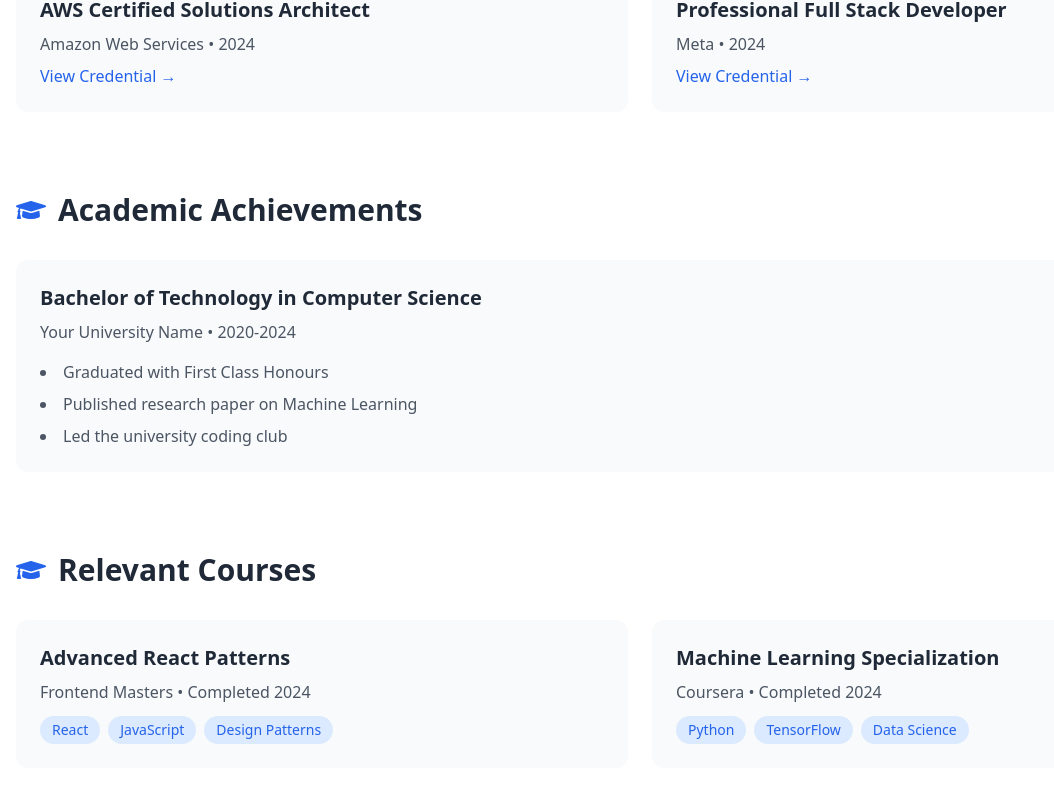
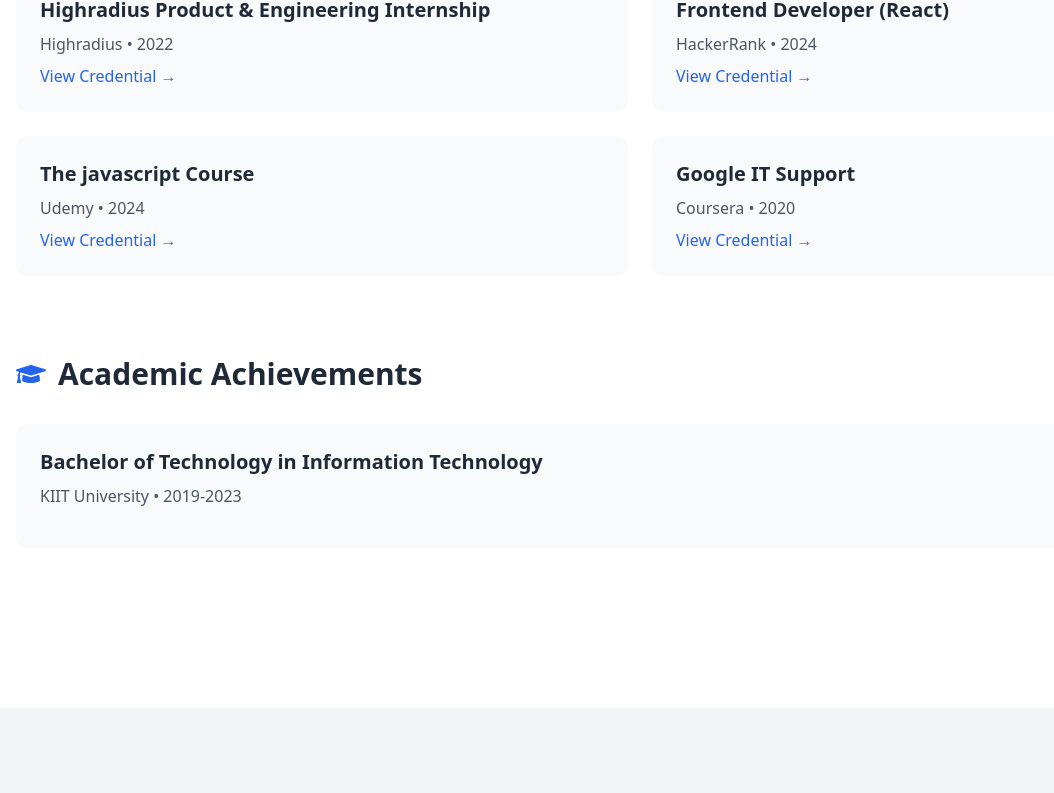
Before and after one commit to Abstract-ak/My_portfolio, a React (Vite) app: page / in a window 1280 px wide. Shown: the part 6899-7692 px from the top of the page, without its empty margins (0-1054 px from the left). Built offline with nearby package versions, Linux system fonts and the light colour scheme.

Commit message:
Academics and achievements section updated

```diff
--- a/src/components/Blog.jsx
+++ b/src/components/Blog.jsx
@@ -47,42 +47,42 @@ const Blog = () => {
     ],
     certifications: [
       {
-        title: "AWS Certified Solutions Architect",
-        issuer: "Amazon Web Services",
+        title: "Highradius Product & Engineering Internship",
+        issuer: "Highradius",
+        date: "2022",
+        credentialLink:
+          "https://drive.google.com/file/d/1_SKjqk_JvFORNsOulySPnQXowN-s8vri/view?usp=sharing",
+      },
+      {
+        title: "Frontend Developer (React)",
+        issuer: "HackerRank",
+        date: "2024",
+        credentialLink: "https://www.hackerrank.com/certificates/7488ad6a8ed1",
+      },
+      {
+        title: "The javascript Course",
+        issuer: "Udemy",
         date: "2024",
         credentialLink: "#",
       },
       {
-        title: "Professional Full Stack Developer",
-        issuer: "Meta",
-        date: "2024",
-        credentialLink: "#",
+        title: "Google IT Support",
+        issuer: "Coursera",
+        date: "2020",
+        credentialLink:
+          "https://coursera.org/share/f7b8d5a8903b8430c3c45d4e30c98bd8",
       },
     ],
     academics: [
       {
-        title: "Bachelor of Technology in Computer Science",
-        institution: "Your University Name",
-        year: "2020-2024",
-        achievements: [
-          "Graduated with First Class Honours",
-          "Published research paper on Machine Learning",
-          "Led the university coding club",
-        ],
-      },
-    ],
-    courses: [
-      {
-        title: "Advanced React Patterns",
-        platform: "Frontend Masters",
-        completionDate: "2024",
-        skills: ["React", "JavaScript", "Design Patterns"],
-      },
-      {
-        title: "Machine Learning Specialization",
-        platform: "Coursera",
-        completionDate: "2024",
-        skills: ["Python", "TensorFlow", "Data Science"],
+        title: "Bachelor of Technology in Information Technology",
+        institution: "KIIT University",
+        year: "2019-2023",
+        // achievements: [
+        //   "Graduated with First Class Honours",
+        //   "Published research paper on Machine Learning",
+        //   "Led the university coding club",
+        // ],
       },
     ],
     linkedinPosts: [
@@ -324,49 +324,13 @@ const Blog = () => {
               <div className="text-gray-600 dark:text-gray-400 mb-4">
                 {academic.institution} • {academic.year}
               </div>
-              <ul className="list-disc list-inside space-y-2 text-gray-600 dark:text-gray-400">
+              {/* <ul className="list-disc list-inside space-y-2 text-gray-600 dark:text-gray-400">
                 {academic.achievements.map((achievement, achieveIndex) => (
                   <li key={achieveIndex}>{achievement}</li>
                 ))}
-              </ul>
+              </ul> */}
             </motion.div>
           ))}
-        </div>
-
-        {/* Relevant Courses Section */}
-        <div>
-          <h3 className="text-3xl font-bold text-gray-800 dark:text-white mb-8 flex items-center gap-3">
-            <FaGraduationCap className="text-blue-600 dark:text-yellow-500" />
-            Relevant Courses
-          </h3>
-          <div className="grid grid-cols-1 md:grid-cols-2 gap-6">
-            {content.courses.map((course, index) => (
-              <motion.div
-                key={index}
-                initial={{ opacity: 0, y: 20 }}
-                whileInView={{ opacity: 1, y: 0 }}
-                transition={{ delay: index * 0.1 }}
-                className="bg-gray-50 dark:bg-zinc-900/50 p-6 rounded-xl"
-              >
-                <h4 className="text-xl font-bold text-gray-800 dark:text-white mb-2">
-                  {course.title}
-                </h4>
-                <div className="text-gray-600 dark:text-gray-400 mb-3">
-                  {course.platform} • Completed {course.completionDate}
-                </div>
-                <div className="flex flex-wrap gap-2">
-                  {course.skills.map((skill, skillIndex) => (
-                    <span
-                      key={skillIndex}
-                      className="px-3 py-1 bg-blue-100 dark:bg-yellow-900/20 text-blue-600 dark:text-yellow-500 rounded-full text-sm"
-                    >
-                      {skill}
-                    </span>
-                  ))}
-                </div>
-              </motion.div>
-            ))}
-          </div>
         </div>
       </div>
     </section>
```
